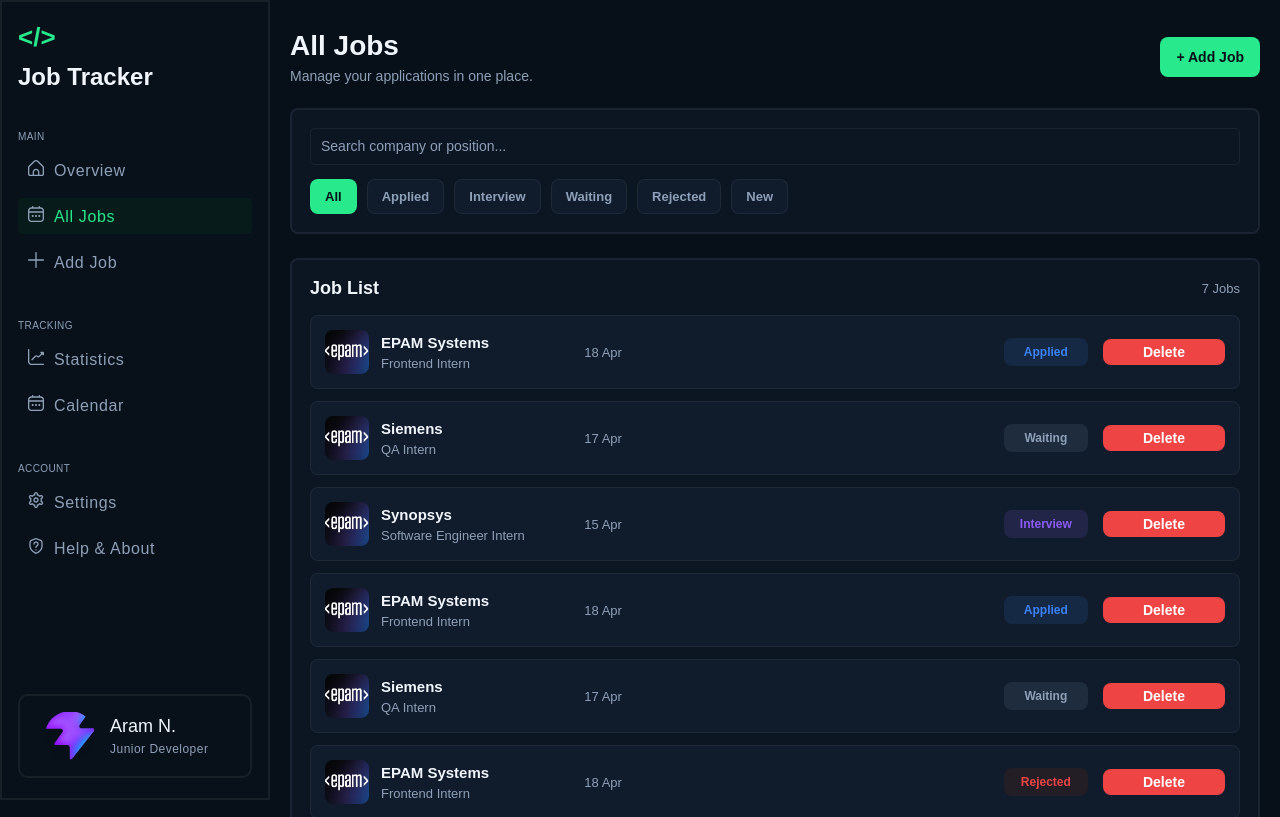
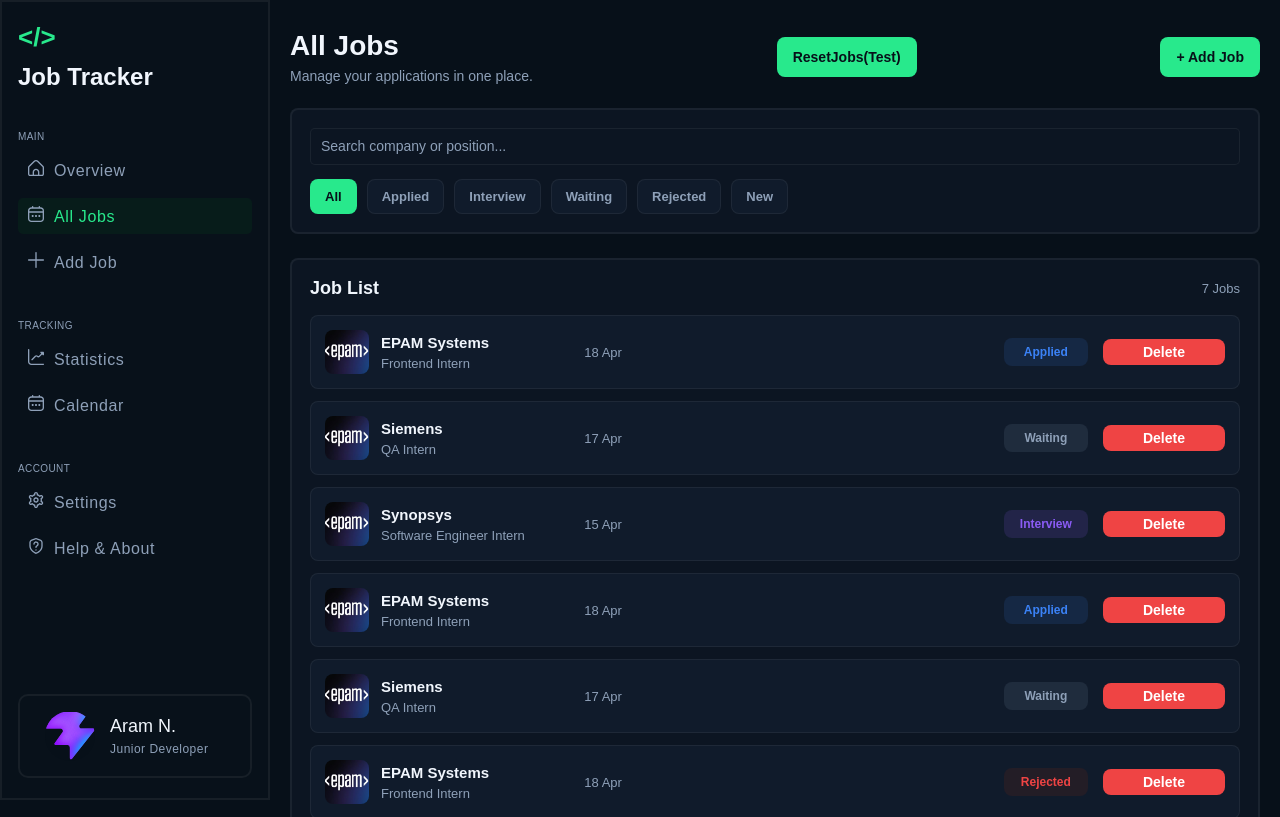
Before and after one commit to arsen-kazaryan/job-tracker, a React (Vite) app: page /alljobs in a window 1280 px wide. Shown: the top 817 px of the page. Built offline with nearby package versions, Linux system fonts and the light colour scheme.

Commit message:
feat: add Zustand and changeStatus

```diff
--- a/index.html
+++ b/index.html
@@ -4,7 +4,7 @@
     <meta charset="UTF-8" />
     <link rel="icon" type="image/svg+xml" href="/favicon.svg" />
     <meta name="viewport" content="width=device-width, initial-scale=1.0" />
-    <title>job-tracker</title>
+    <title>Job Tracker</title>
   </head>
   <body>
     <div id="root"></div>
--- a/package.json
+++ b/package.json
@@ -13,7 +13,8 @@
     "react": "^19.2.4",
     "react-dom": "^19.2.4",
     "react-hook-form": "^7.73.1",
-    "react-router-dom": "^7.14.1"
+    "react-router-dom": "^7.14.1",
+    "zustand": "^5.0.13"
   },
   "devDependencies": {
     "@eslint/js": "^9.39.4",
--- a/src/App.jsx
+++ b/src/App.jsx
@@ -4,48 +4,22 @@
 import Main from './components/Main/Main'
 import NavMenu from './components/NavMenu/NavMenu'
 import AllJobs from './components/Pages/AllJobsPage/AllJobs'
-import { jobs as defaultJobs } from './components/data/jobCard'
-import { useEffect, useState } from 'react'
+import { useJobsStore } from './components/Zustand/useJobsStore'
 
 
-const STORAGE_KEY = 'job-tracker.jobs' //Имя ячейки loacalStorage в которой будут хранится данные вакансии
 
-function getStoredJobs() {
-  try {  // try catch нужен для случая если JSON данные придут побитые
-    const savedJobs = localStorage.getItem(STORAGE_KEY) // Пытаемся достать сохраненные данные из браузера
-    return savedJobs ? JSON.parse(savedJobs) : defaultJobs //если сохраненные данные есть, берем их(по крайней мере пытаемся взять данные с локального хранилища превращая JSON в массив). Если нет берем данные и стартового массива
-  } catch {
-    return defaultJobs
-  }
-}
 
 function App() {
-  const [jobs, setJobs] = useState(getStoredJobs) // Здесь передается сама функция а не результат его вызова. React вызвет его при первом рендере и возмет его резльат как начальное значение
+const jobs = useJobsStore((state)=> state.jobs)
 
-  useEffect(() => {
-    localStorage.setItem(STORAGE_KEY, JSON.stringify(jobs))
-  }, [jobs])
-  {/*
-    useEffect=> этот эффект меняется каждый раз, когда меняется jobs, и сохраняет свежий список в LocalStorage
-    Логика:
-    1. Открыл сайт впервые
-    2. в LocalStorage пусто
-    3. берется deafaulJobs из файла.
-    4. реакт кладет их в state
-    5. useEffect - сохраняет в localStorage
-  */}
-  const deleteJob = (id)=>{
-    setJobs((jobs)=> jobs.filter(job => job.id !== id))
-  }
-  {/*id - Это вакансия которую надо удалить, а filter создает новый массив и него попадут все вакансии кроме нужной  */}
 
 
   return (
     <div className='app'>
       <NavMenu />
       <Routes >
-        <Route path="/" element={<Main jobs={jobs} deleteJob={deleteJob} />} />
-        <Route path="/alljobs" element={<AllJobs jobs={jobs} deleteJob={deleteJob} />} />
+        <Route path="/" element={<Main jobs={jobs}  />} />
+        <Route path="/alljobs" element={<AllJobs jobs={jobs}  />} />
       </Routes>
     </div>
   )
--- a/src/components/Main/JobCard/JobCard.css
+++ b/src/components/Main/JobCard/JobCard.css
@@ -62,6 +62,9 @@
   font-size: 12px;
   font-weight: 600;
   text-align: center;
+  &:hover{
+    cursor: pointer;
+  }
 }
 
 .job-card__status--applied{
--- a/src/components/Main/JobCard/JobCard.jsx
+++ b/src/components/Main/JobCard/JobCard.jsx
@@ -1,6 +1,11 @@
+import { useJobsStore } from '../../Zustand/useJobsStore'
 import './JobCard.css'
 
-const JobCard = ({ company, position, date, status, statusType = 'applied', img, deleteJob,id}) => {
+
+const JobCard = ({ company, position, date, status, statusType = 'applied', img, id}) => {
+
+  const {deleteJob,changeJobStatus}= useJobsStore()
+
   return (
     <div className="job-card">
       <div className="job-card__company">
@@ -15,7 +20,7 @@
       <div className="job-card__job-date">
         {date}
       </div>
-      <span className={`job-card__status job-card__status--${statusType}`}>
+      <span className={`job-card__status job-card__status--${statusType}`} onClick={()=> changeJobStatus(id)}>
         {status}
       </span>
       <button type='button' className='delete-button' onClick={()=> deleteJob(id)}>
--- a/src/components/Main/JobsListCalendarContainer/JobsListCalendarContainer.jsx
+++ b/src/components/Main/JobsListCalendarContainer/JobsListCalendarContainer.jsx
@@ -2,10 +2,10 @@
 import './JobsListCalendarContainer.css'
 import JobsListContainer from "./JobsListContainer/JobsListContainer"
 
-const JobsListCalendarContainer = ({ jobs, deleteJob}) => {
+const JobsListCalendarContainer = ({ jobs}) => {
   return (
     <section className="jobs-list-calendar-container">
-      <JobsListContainer jobs={jobs} deleteJob={deleteJob}/>
+      <JobsListContainer jobs={jobs} />
       <CalendarContainer/>
     </section>
   )
--- a/src/components/Main/JobsListCalendarContainer/JobsListContainer/JobsListContainer.jsx
+++ b/src/components/Main/JobsListCalendarContainer/JobsListContainer/JobsListContainer.jsx
@@ -2,13 +2,13 @@
 import JobCard from '../../JobCard/JobCard'
 import './JobsListContainer.css'
 
-const JobsListContainer = ({ jobs, deleteJob }) => {
+const JobsListContainer = ({ jobs }) => {
   const jobSlice = jobs.slice(0, 3)
   return (
     <section className='jobs-list-container'>
       <div className="jobs-list-container__header">
         <h4>Recent</h4>
-        <Link to='/alljobs'>View All!</Link>
+        <Link to='/alljobs'>View All</Link>
       </div>
       <div className="jobs-list-container__list">
         {jobSlice.map((job)=>(
@@ -21,7 +21,6 @@
             status={job.status}
             statusType={job.statusType}
             img={job.img}
-            deleteJob={deleteJob}
           />
         )) }
       </div>
--- a/src/components/Main/Main.jsx
+++ b/src/components/Main/Main.jsx
@@ -3,12 +3,12 @@
 import JobsListCalendarContainer from './JobsListCalendarContainer/JobsListCalendarContainer'
 import StatisticSection from './StatisticSection/StatisticSection'
 
-const Main = ({ jobs, deleteJob}) => {
+const Main = ({ jobs}) => {
   return (
     <section className='main'>
       <HeaderSection/>
       <StatisticSection jobs={jobs} />
-      <JobsListCalendarContainer jobs={jobs} deleteJob={deleteJob}/>
+      <JobsListCalendarContainer jobs={jobs} />
     </section>
 
   )
--- a/src/components/Main/StatisticSection/StatisticSection.jsx
+++ b/src/components/Main/StatisticSection/StatisticSection.jsx
@@ -1,3 +1,4 @@
+import { Link } from 'react-router-dom'
 import './StatisticSection.css'
 const StatisticSection = ({ jobs }) => {
   const total = jobs.length
--- a/src/components/Pages/AllJobsPage/AllJobs.jsx
+++ b/src/components/Pages/AllJobsPage/AllJobs.jsx
@@ -3,9 +3,11 @@
 import Button from '../../Button/Button'
 import JobCard from '../../Main/JobCard/JobCard'
 import './AllJobs.css'
+import { useJobsStore } from '../../Zustand/useJobsStore'
 
-const AllJobs = ({ jobs, deleteJob }) => {
+const AllJobs = ({ jobs  }) => {
   const [activeFilter, setActiveFilter] = useState('all')
+  const resetJobs = useJobsStore((state)=> state.resetJobs) //Test функия
 
   const filters = [
     { text: 'All', value: 'all' },
@@ -31,6 +33,7 @@
           <h2>All Jobs</h2>
           <p>Manage your applications in one place.</p>
         </div>
+        <AddButton onClick={resetJobs} text='ResetJobs(Test)'/>
         <AddButton />
       </div>
 
@@ -68,7 +71,6 @@
               status={job.status}
               statusType={job.statusType}
               img={job.img}
-              deleteJob={deleteJob}
             />
           ))}
         </div>
--- /dev/null
+++ b/src/components/Zustand/useJobsStore.js
@@ -0,0 +1,40 @@
+import { create } from "zustand";
+import { persist } from "zustand/middleware";
+import { jobs as defaultJobs } from '../data/jobCard';
+
+
+export const useJobsStore = create(
+  persist((set) => ({
+    jobs: defaultJobs,
+
+    deleteJob: (id) =>
+      set((state) => ({
+        jobs: state.jobs.filter((job) => job.id !== id),
+      })),
+
+    changeJobStatus: (id) =>
+      set((state) => ({
+        jobs: state.jobs.map((job) =>
+          job.id === id
+            ? job.status === 'New'
+              ? { ...job, status: 'Applied', statusType: 'applied' }
+              : job.status === 'Applied'
+                ? { ...job, status: 'Waiting', statusType: 'waiting' }
+                : job.status === 'Waiting'
+                  ? { ...job, status: 'Interview', statusType: 'interview' }
+                  : job.status === 'Interview'
+                    ? { ...job, status: 'Rejected', statusType: 'rejected' }
+                    : { ...job, status: 'New', statusType: 'new' }
+            : job
+        ),
+      })),
+
+
+
+    resetJobs: () => set({ jobs: defaultJobs }),
+  }),
+    {
+      name: 'job-tracker.jobs'
+    }
+  )
+)
```
Also changed, not shown: 2 other files (tests, documents, lock files or other folders).
